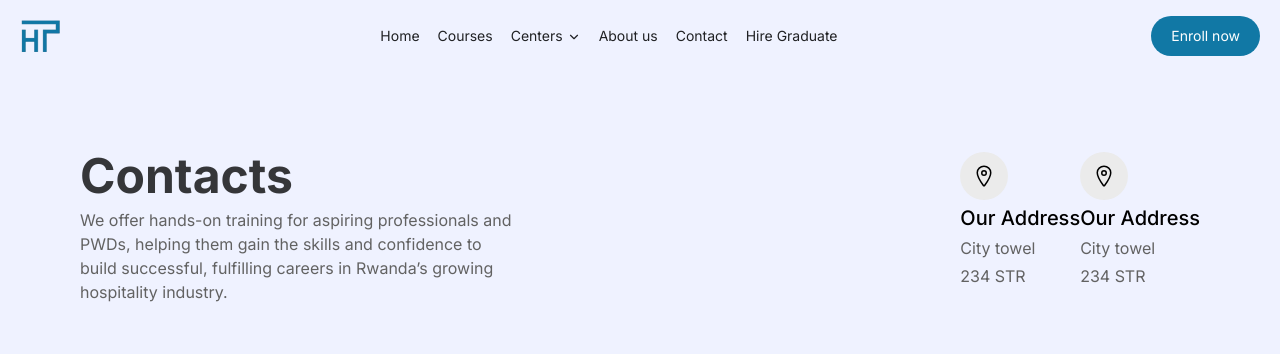
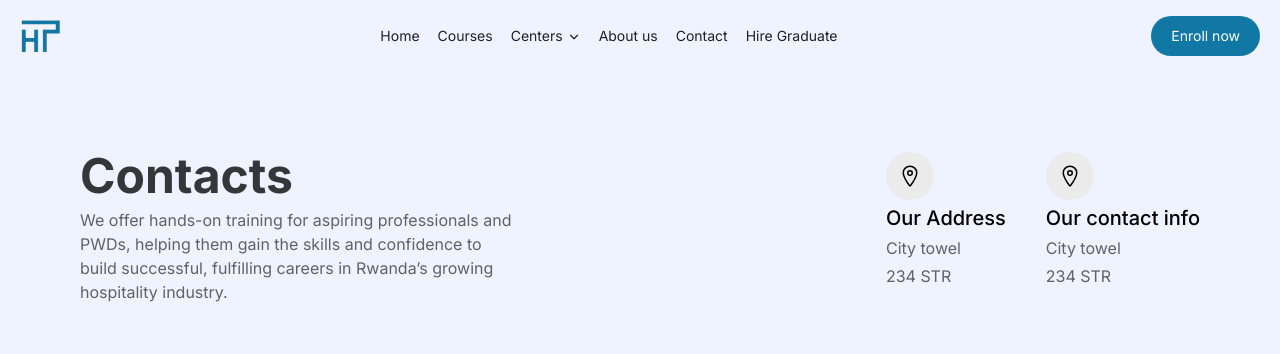
Before and after one commit to mbonikev/hotel_talents_pool, a React (Vite) app: page /#/contacts in a window 1280 px wide. Shown: the top 354 px of the page. Built offline with nearby package versions, Linux system fonts and the light colour scheme; what ldrs would draw is missing.

Commit message:
Stalker-commit: src/pages/Contacts.jsx

```diff
--- a/src/pages/Contacts.jsx
+++ b/src/pages/Contacts.jsx
@@ -21,7 +21,7 @@ function Contacts() {
               fulfilling careers in Rwanda’s growing hospitality industry.
             </p>
           </div>
-          <div className="w-fit min-w-fit flex items-start justify-end">
+          <div className="w-fit min-w-fit flex items-start justify-end gap-10">
             <div className="flex flex-col gap-1">
               <div className="h-12 w-12 aspect-square rounded-full bg-[#ebebeb] text-2xl flex items-center justify-center">
                 <IoLocationOutline />
@@ -38,7 +38,7 @@ function Contacts() {
               <div className="h-12 w-12 aspect-square rounded-full bg-[#ebebeb] text-2xl flex items-center justify-center">
                 <IoLocationOutline />
               </div>
-              <p className="text-xl font-medium max-w-[434px]">Our Address</p>
+              <p className="text-xl font-medium max-w-[434px]">Our contact info</p>
               <p className="text-base font-normal text-[#626262] max-w-[434px]">
                 City towel
               </p>
```
